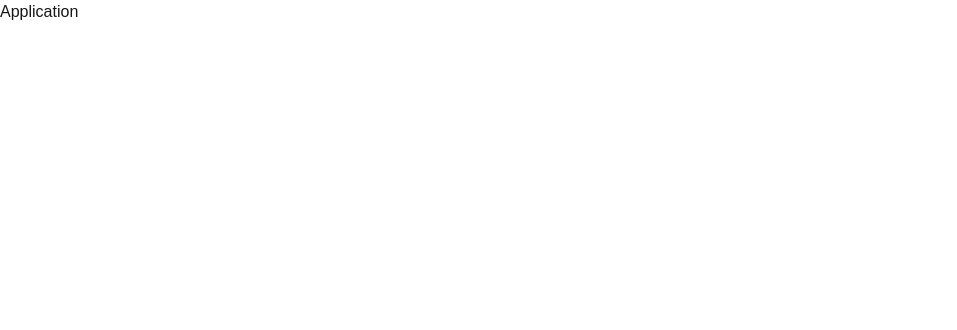
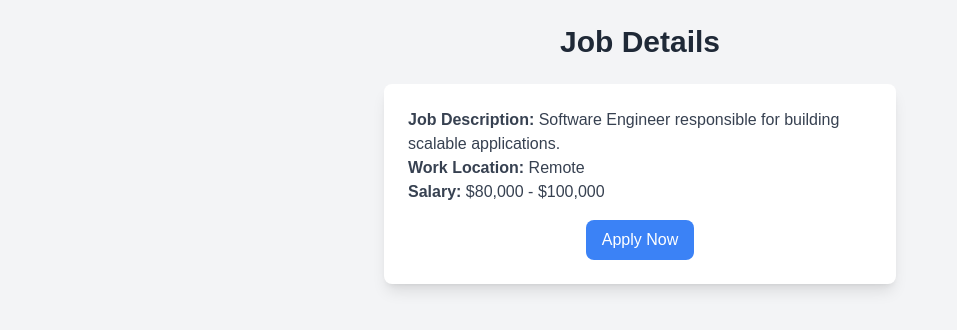
Before and after one commit to Roshniy-37/apt-candidate, a Next.js app: page /application in a window 1280 px wide. Shown: the top 330 px of the page, without its empty margins (0-957 px from the left). Built offline with nearby package versions, Linux system fonts and the light colour scheme.

Commit message:
initial application page

```diff
--- a/app/application/page.tsx
+++ b/app/application/page.tsx
@@ -1,11 +1,105 @@
-import React from 'react'
+"use client";
+import React, { useState } from "react";
 
-function page() {
-  return (
-    <div>
-      Application
-    </div>
-  )
+interface JobDetails {
+  description: string;
+  location: string;
+  salary: string;
+  educationRequirement: string;
 }
 
-export default page
+interface CandidateForm {
+  name: string;
+  experience: number;
+  education: string;
+  resume: File | null;
+}
+
+function Page() {
+  const [isModalOpen, setIsModalOpen] = useState(false);
+  const [candidate, setCandidate] = useState<CandidateForm>({
+    name: "",
+    experience: 0,
+    education: "",
+    resume: null,
+  });
+
+  const jobDetails: JobDetails = {
+    description: "Software Engineer responsible for building scalable applications.",
+    location: "Remote",
+    salary: "$80,000 - $100,000",
+    educationRequirement: "Bachelor's in Computer Science",
+  };
+
+  const handleChange = (e: React.ChangeEvent<HTMLInputElement>) => {
+    setCandidate({ ...candidate, [e.target.name]: e.target.value });
+  };
+
+  const handleFileChange = (e: React.ChangeEvent<HTMLInputElement>) => {
+    if (e.target.files) {
+      setCandidate({ ...candidate, resume: e.target.files[0] });
+    }
+  };
+
+  const handleSubmit = (e: React.FormEvent) => {
+    e.preventDefault();
+    console.log("Submitting Candidate Data:", candidate);
+    setIsModalOpen(false);
+  };
+
+  return (
+    <div className="flex flex-col items-center min-h-screen bg-gray-100 p-6">
+      <h1 className="text-3xl font-bold text-gray-800 mb-6">Job Details</h1>
+      <div className="bg-white p-6 rounded-lg shadow-lg w-full max-w-lg mb-6 items-center">
+        <p className="text-gray-700"><strong>Job Description:</strong> {jobDetails.description}</p>
+        <p className="text-gray-700"><strong>Work Location:</strong> {jobDetails.location}</p>
+        <p className="text-gray-700"><strong>Salary:</strong> {jobDetails.salary}</p>
+        <div className="flex justify-center">
+          <button className="mx-auto mt-4 bg-blue-500 text-white py-2 px-4 rounded-lg hover:bg-blue-600 transition" onClick={() => setIsModalOpen(true)}>
+            Apply Now
+          </button>
+        </div>
+      </div>
+
+      {isModalOpen && (
+        <div className="fixed inset-0 flex items-center justify-center bg-black bg-opacity-50">
+          <div className="bg-white p-6 rounded-lg shadow-lg w-full max-w-lg relative">
+            <button className="absolute top-2 right-2 text-gray-500 hover:text-gray-700" onClick={() => setIsModalOpen(false)} >
+              ✖
+            </button>
+
+            <h2 className="text-2xl font-bold text-gray-800 mb-4">Apply for this Job</h2>
+
+            <form className="space-y-4" onSubmit={handleSubmit}>
+              <div>
+                <label className="block text-gray-700 font-medium">Candidate Name</label>
+                <input type="text" title="name" name="name" value={candidate.name} onChange={handleChange} className="w-full p-2 border border-gray-300 rounded-lg" required />
+              </div>
+
+              <div>
+                <label className="block text-gray-700 font-medium">Work Experience (Years)</label>
+                <input type="number" title="experience" name="experience" value={candidate.experience} onChange={handleChange} className="w-full p-2 border border-gray-300 rounded-lg" required />
+              </div>
+
+              <div>
+                <label className="block text-gray-700 font-medium">Education</label>
+                <input type="text" title="education" name="education" value={candidate.education} onChange={handleChange} className="w-full p-2 border border-gray-300 rounded-lg" required />
+              </div>
+
+              <div>
+                <label className="block text-gray-700 font-medium">Upload Resume</label>
+                <input type="file" title="resume" name="resume" onChange={handleFileChange} className="w-full p-2 border border-gray-300 rounded-lg" required />
+              </div>
+
+              <button type="submit" className="w-full bg-blue-500 text-white py-2 rounded-lg hover:bg-blue-600 transition">
+                Submit Application
+              </button>
+            </form>
+          </div>
+        </div>
+      )}
+    </div>
+  );
+}
+
+export default Page;
```
